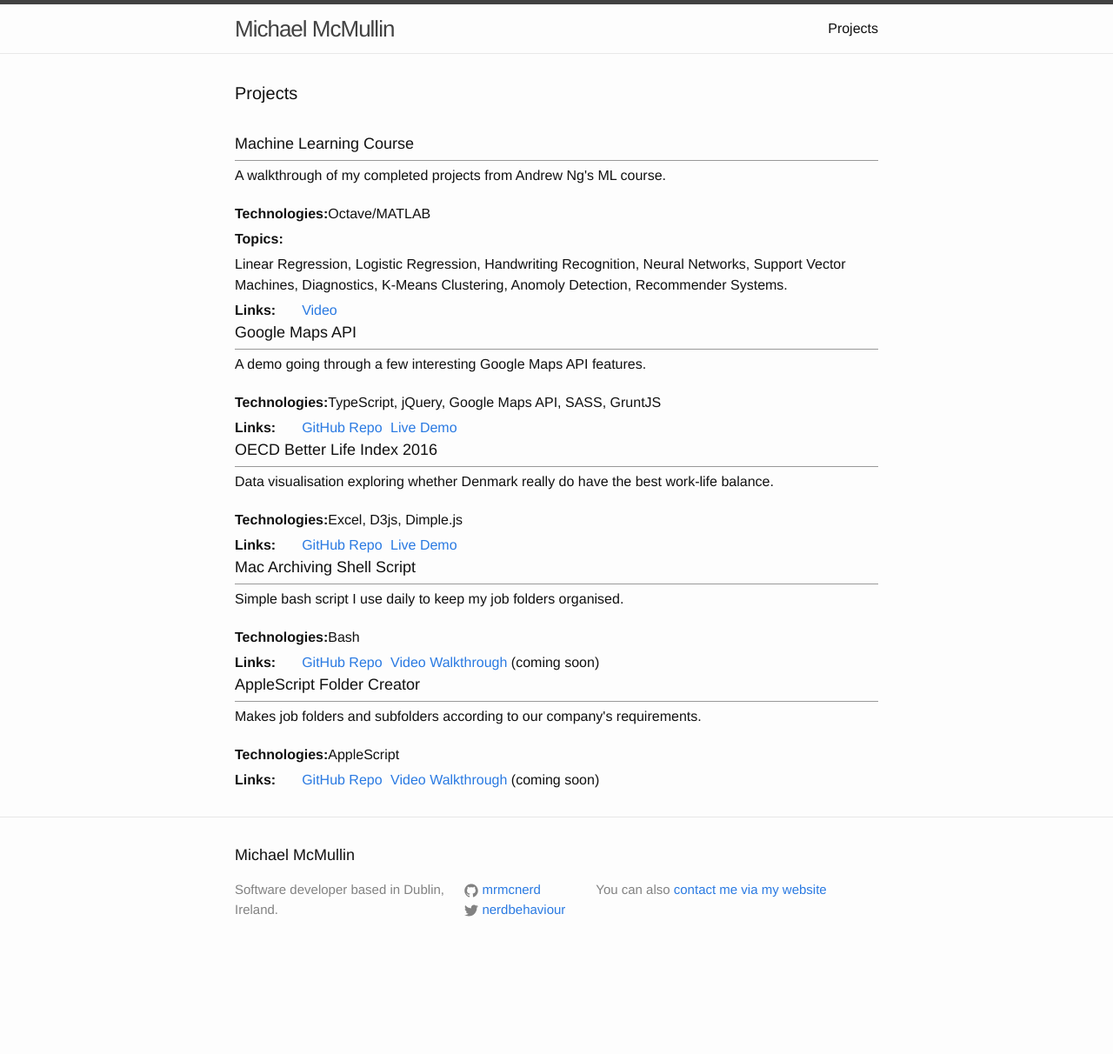
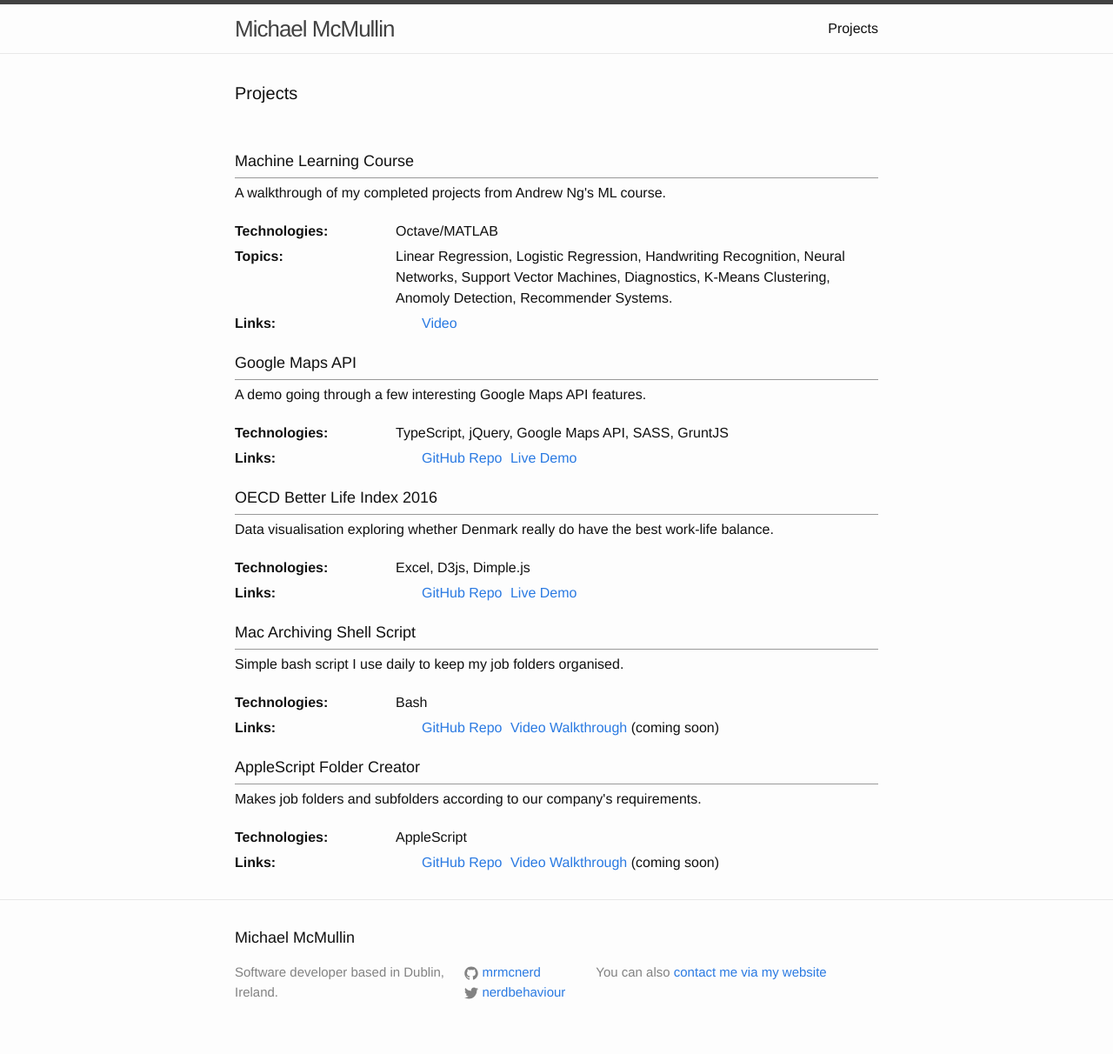
Before and after one commit to michaelmcmullin/michaelmcmullin.github.io, a Jekyll site: the page built from projects.md, in a window 1280 px wide. Shown: the whole page at 87% size. Built offline with Jekyll 4.4.1, drawn with Linux system fonts in a browser that asks for light colours; before the commit the page ends 1117 px from its top, so only the background shows below that.

Commit message:
Experiment with another definition list layout

```diff
--- a/_sass/_projects.scss
+++ b/_sass/_projects.scss
@@ -6,9 +6,14 @@
   h3 {
     border-bottom: 1px solid #999;
     clear: both;
+    font-size: 18px;
     margin-bottom: 5px;
     padding-bottom: 5px;
-    font-size: 18px;
+    padding-top: 20px;
+  }
+
+  dl {
+    width: 100%;
   }
 
   dt {
@@ -16,11 +21,13 @@
     float: left;
     font-weight: bold;
     margin-top: 5px;
+    width: 25%;
     &:after { content: ": "; }
   }
   dd {
     float: left;
     margin-top: 5px;
+    width: 75%;
 
     ul {
       list-style: none;
```
